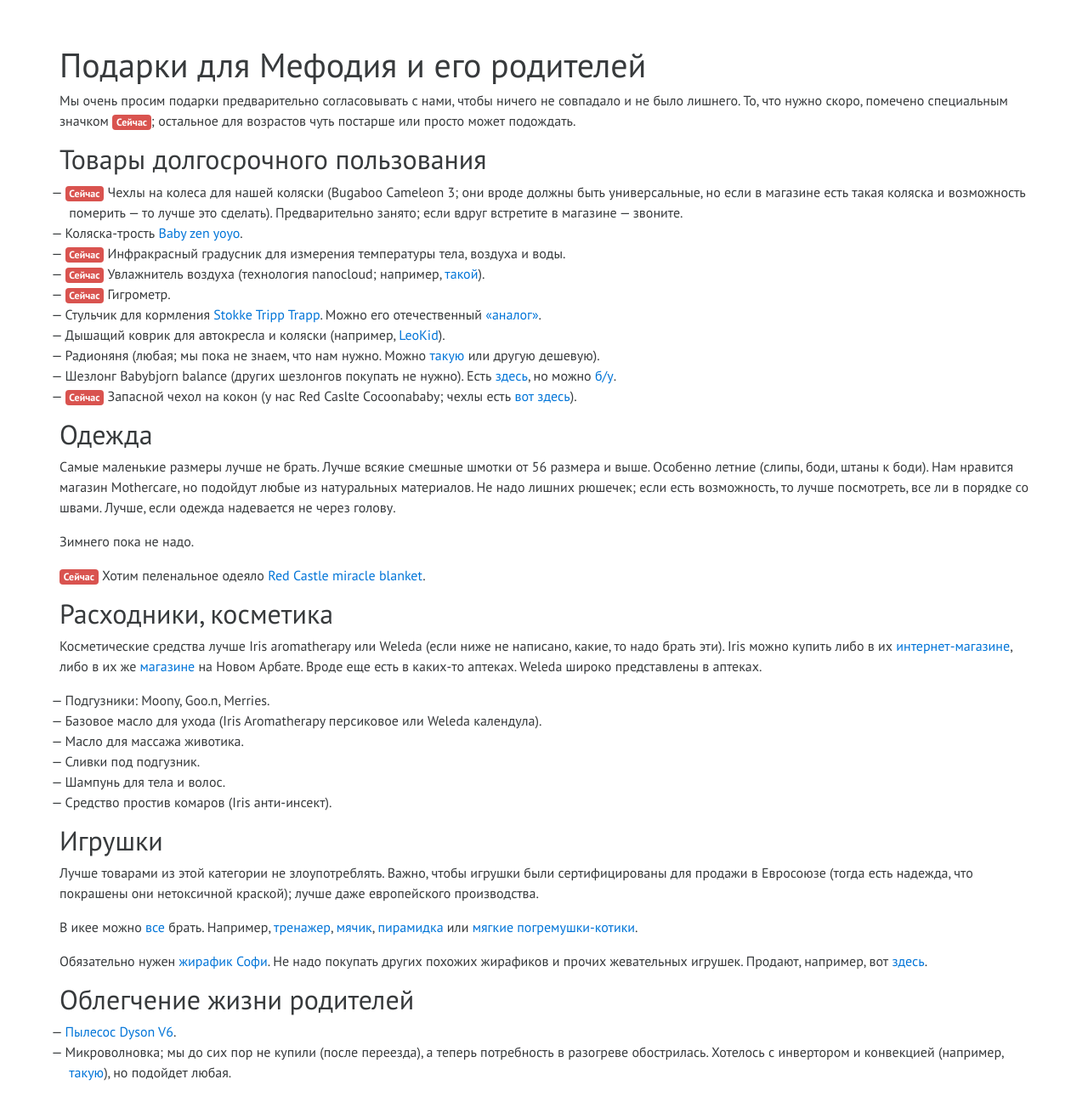
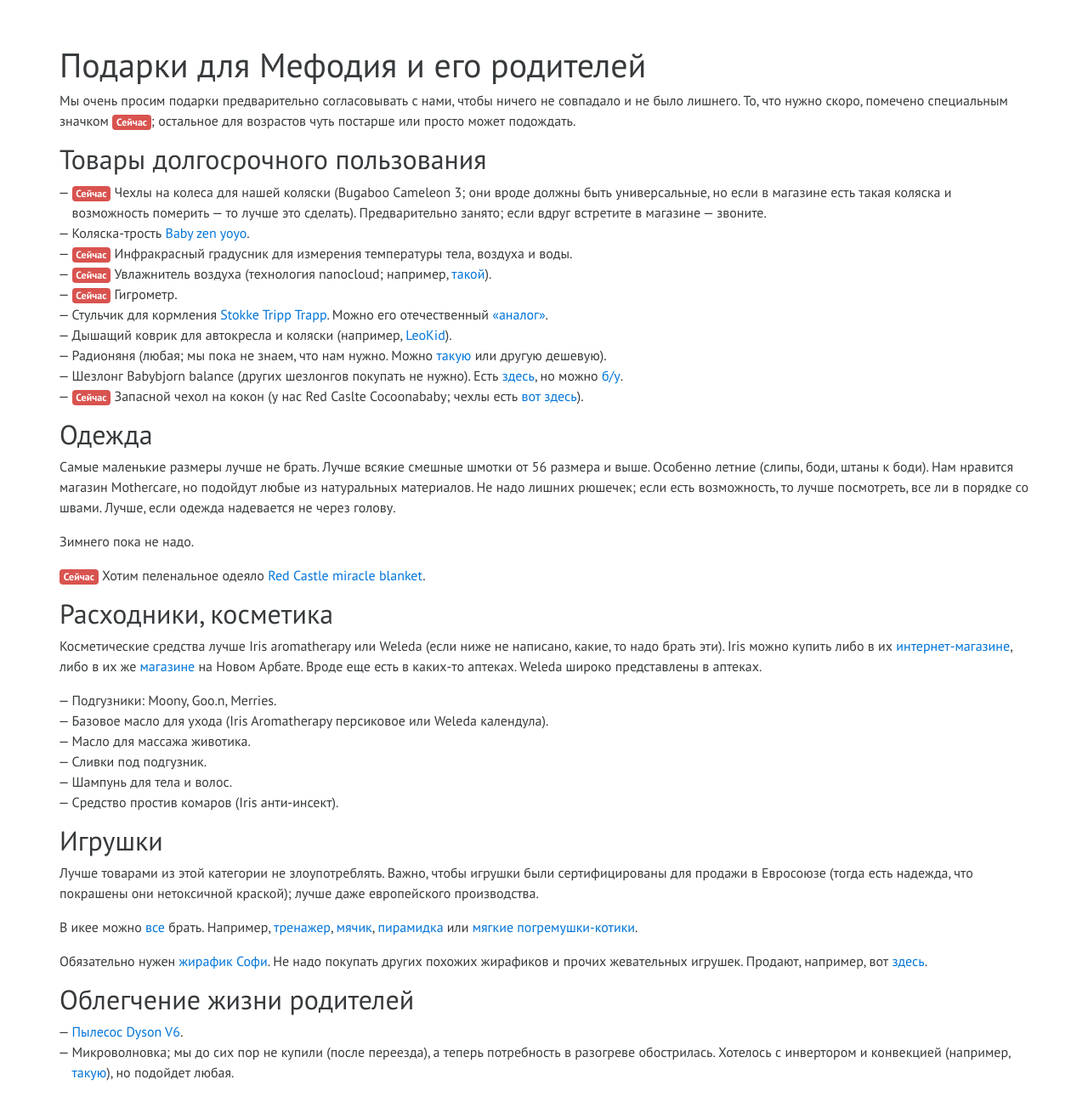
Before and after one commit to stepashka/akho.github.io, a Jekyll site: the page built from baby-wishlist.md, in a window 1280 px wide. Shown: the whole page at 85% size. Built offline with Jekyll 4.4.1, drawn with Linux system fonts in a browser that asks for light colours.

Commit message:
dashed list to match new font

```diff
--- a/css/main.scss
+++ b/css/main.scss
@@ -9,8 +9,8 @@ $font-family-sans-serif: "PT Sans", "Helvetica Neue", Helvetica, Arial, sans-ser
 
 ul.dashes {
     list-style: none;
-    margin-left: -1.8em;
-    li:before { content: "— "; margin-left: -1.3em; }
+    margin-left: -1.6em;
+    li:before { content: "— "; margin-left: -1em; }
 }
 
 //
```
